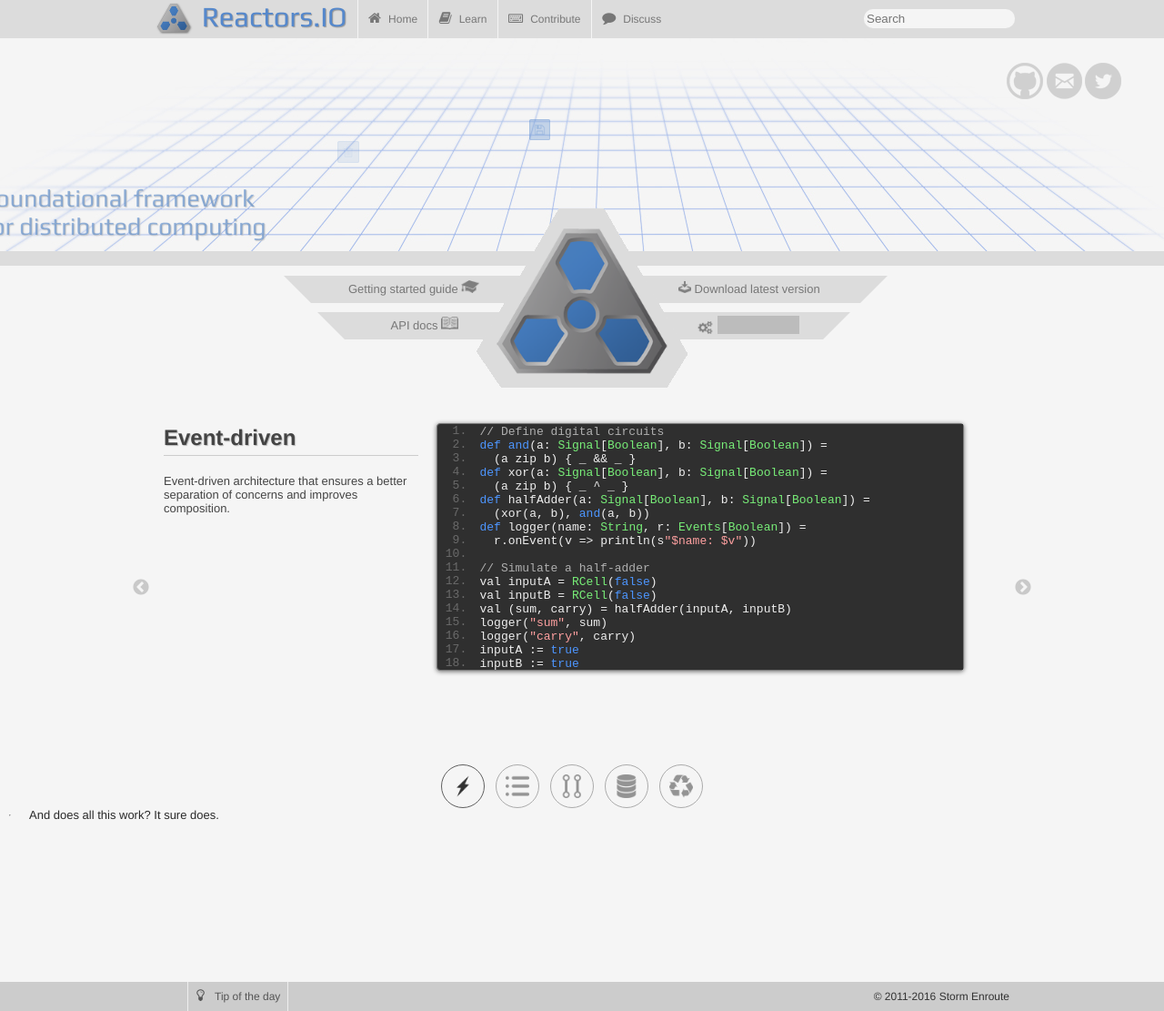
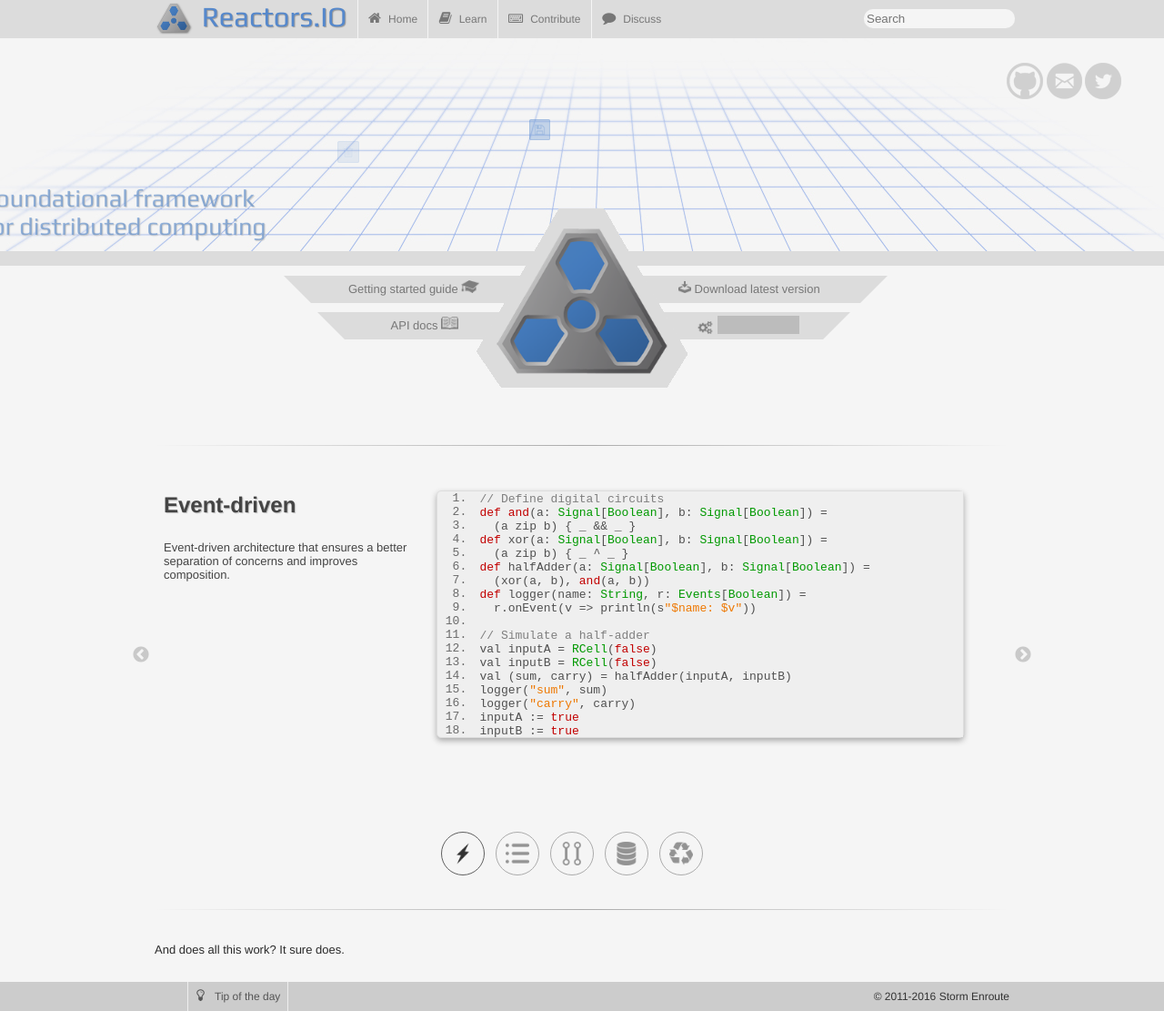
Before and after one commit to reactors-io/reactors-io.github.io, a Jekyll site: the page built from index.md, in a window 1280 px wide. Shown: the whole page at 91% size. Built offline with Jekyll 4.4.1, drawn with Linux system fonts in a browser that asks for light colours; grey boxes are pictures that could not be loaded.

Commit message:
Set background in code examples to light.

```diff
--- a/_layouts/projheaders.html
+++ b/_layouts/projheaders.html
@@ -11,7 +11,7 @@
   <link rel="stylesheet" href="/resources/styles/960.css" />
   <link rel="stylesheet" href="/resources/styles/font-awesome.min.css"/>
   <link rel="stylesheet" href="/resources/styles/hint.min.css"/>
-  <link rel="stylesheet" href="/resources/js/prettify/prettify2.css"/>
+  <link rel="stylesheet" href="/resources/js/prettify/prettify3.css"/>
   <link rel="stylesheet" href="/resources/js/slick-1.6.0/slick/slick.css"/>
   <link rel="stylesheet" href="/resources/js/slick-1.6.0/slick/slick-theme.css"/>
   <script type='text/javascript' src="/resources/js/easeljs-0.7.1.min.js"></script>
--- a/_layouts/projreactivecollections.html
+++ b/_layouts/projreactivecollections.html
@@ -105,6 +105,10 @@ layout: projbase
   <br/>
 
   <div id="main" class="container_16">
+
+    <div class="grid_16 main-description">
+      <hr/>
+    </div>
 
     <div class="grid_16">
       <div class="snippet-carousel">
@@ -300,15 +304,19 @@ cell := 4
       </div>
     </div>
 
-    <div class="grid_16">
-      <hr/>
+    <div class="container_16">
+      <div class="grid_16 main-description">
+        <hr/>
+      </div>
+      <div class="grid_16">
+          And does all this work?
+          It sure does.
+      </div>
     </div>
 
-    <div class="grid_16">
-        And does all this work?
-
-        It sure does.
-    </div>
-
+    <br/>
+    <br/>
+    <br/>
+    <br/>
   </div>
 </div>
--- /dev/null
+++ b/resources/js/prettify/prettify3.css
@@ -0,0 +1,69 @@
+
+pre.prettyprint {
+  display: block;
+  background: #efefef;
+  color: #a0a0a0;
+  border: 1px solid #ddd;
+  -moz-border-radius: 5px;
+  -webkit-border-radius: 5px;
+  border-radius: 5px;
+  box-shadow: 0px 3px 6px #aaa;
+}
+
+pre code {
+  padding: 0.5em;
+  background: #efefef;
+  background-color: transparent;
+  border: hidden;
+}
+
+code {
+  font-family: Andale Mono, Courier New;
+  font-size: 13px;
+  background: #eee;
+  color: #4c4c4c;
+  border: 1px solid #bbb;
+  margin: 0px;
+  padding: 0px;
+  -moz-border-radius: 3px;
+  -webkit-border-radius: 3px;
+  border-radius: 3px;
+}
+
+pre .nocode { background-color: none; color: #000 }
+pre .str { color: #ee7700 }
+pre .kwd { color: #c20000 }
+pre .com { color: #7f7f7f }
+pre .typ { color: #009900 }
+pre .lit { color: #cd5c5c }
+pre .pun { color: #505050 }    /* punctuation */
+pre .pln { color: #505050 }    /* plaintext */
+pre .tag { color: #a0562c; }
+pre .atn { color: #9d973b; }
+pre .atv { color: #bf7070 }
+pre .dec { color: #58ab58 }
+
+/* Specify class=linenums on a pre to get line numbering */
+ol.linenums { margin-top: 0; margin-bottom: 0; color: #6a6a6a } /* IE indents via margin-left */
+li.L0,li.L1,li.L2,li.L3,li.L5,li.L6,li.L7,li.L8 { list-style-type: none; }
+/* Alternate shading for lines */
+li.L1,li.L3,li.L5,li.L7,li.L9 { }
+
+.prettyprint ol.linenums > li {
+  list-style-type: decimal;
+  background: #efefef;
+}
+
+@media print {
+  pre.prettyprint { background-color: none }
+  pre .str, code .str { color: #060 }
+  pre .kwd, code .kwd { color: #006 }
+  pre .com, code .com { color: #600 }
+  pre .typ, code .typ { color: #404 }
+  pre .lit, code .lit { color: #044 }
+  pre .pun, code .pun { color: #440 }
+  pre .pln, code .pln { color: #000 }
+  pre .tag, code .tag { color: #006 }
+  pre .atn, code .atn { color: #404 }
+  pre .atv, code .atv { color: #060 }
+}
--- a/resources/styles/proj.css
+++ b/resources/styles/proj.css
@@ -882,6 +882,7 @@ table.docs-tip img {
 
 .story-header {
   margin-top: 15px;
+  border-bottom: none;
 }
 
 .talk-title {
```
